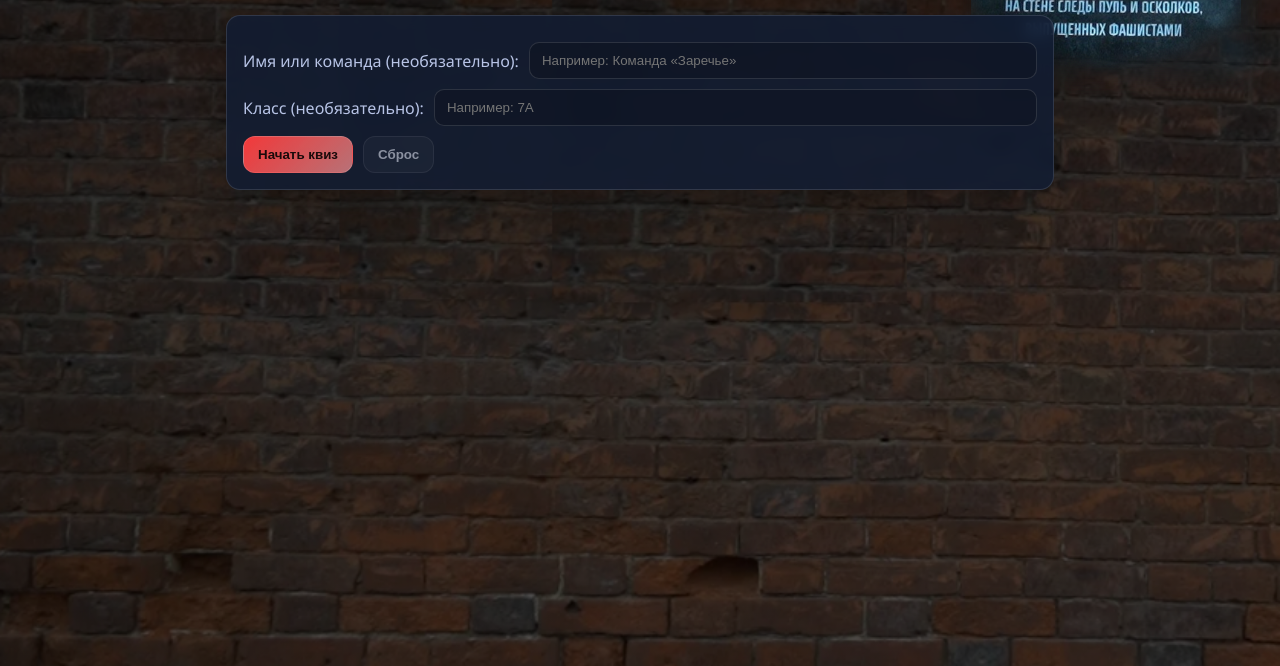
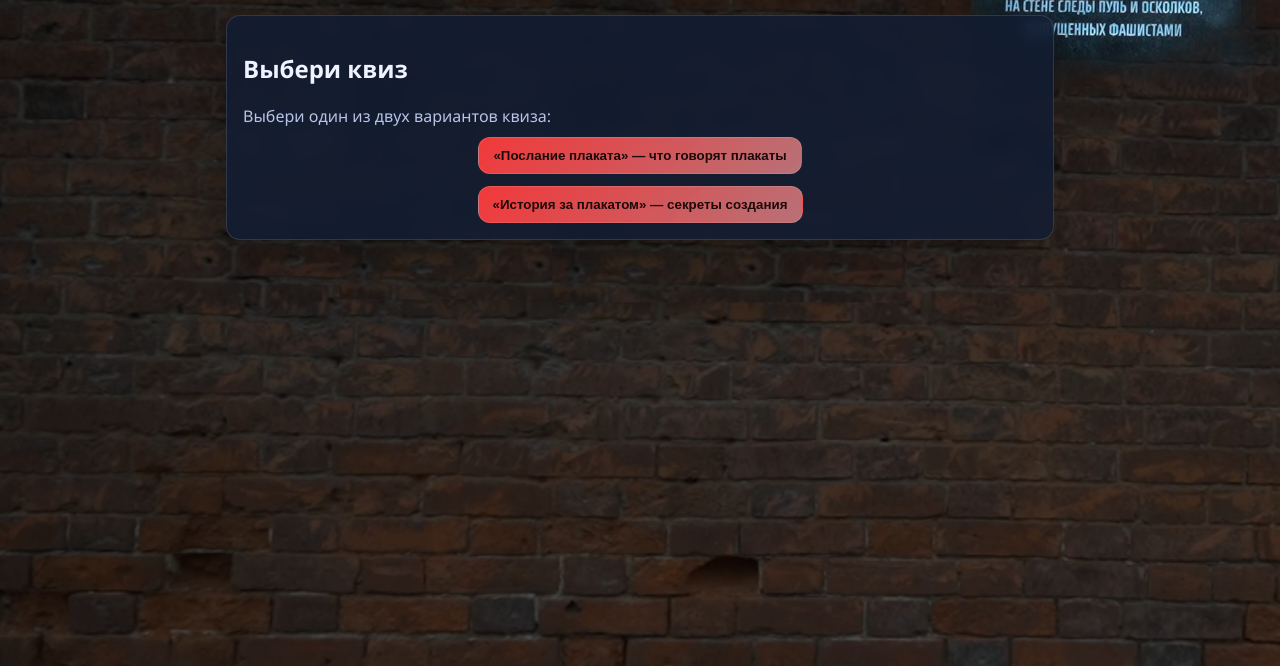
Before and after one commit to annyp4st/quiz1posterstalks, a plain HTML site: page index.html in a window 1280 px wide. Shown: the part 134-800 px from the top of the page. Drawn offline with Linux system fonts and the light colour scheme.

Commit message:
Add files via upload

```diff
--- a/index.html
+++ b/index.html
@@ -15,7 +15,16 @@
         </p>
       </header>
 
-      <section class="card">
+      <section id="quizChoice" class="card">
+        <h2>Выбери квиз</h2>
+        <p class="sub">Выбери один из двух вариантов квиза:</p>
+        <div class="row" style="flex-direction: column; gap: 12px;">
+          <button id="chooseOldQuiz" class="btn btnPrimary">«Послание плаката» — что говорят плакаты</button>
+          <button id="chooseNewQuiz" class="btn btnPrimary">«История за плакатом» — секреты создания</button>
+        </div>
+      </section>
+
+      <section id="startSection" class="card hidden">
         <div class="row">
           <label class="label" for="studentName">Имя или команда (необязательно):</label>
           <input id="studentName" class="input" type="text" placeholder="Например: Команда «Заречье»" />
@@ -25,8 +34,8 @@
           <input id="studentClass" class="input" type="text" placeholder="Например: 7А" />
         </div>
         <div class="row">
-          <button id="startBtn" class="btn btnPrimary">Начать квиз</button>
-          <button id="resetBtn" class="btn btnGhost" disabled>Сброс</button>
+          <button id="startBtn" class="btn btnPrimary hidden">Начать квиз</button>
+          <button id="resetBtn" class="btn btnGhost" disabled>Начать заново квиз</button>
         </div>
       </section>
 
--- a/quiz-data.js
+++ b/quiz-data.js
@@ -335,7 +335,7 @@ window.QUIZ_DATA_NEW = {
       imageCaption: "Один из самых узнаваемых плакатов начала войны.",
       options: [
         { id: "a", text: "Алексей Кокорекин", correct: false },
-        { id: "b", text: "группа «Кукрыниксы»", correct: false },
+        { id: "b", text: "Кукрыниксы", correct: false },
         { id: "c", text: "Дмитрий Моор", correct: true },
       ],
       explain: "Плакат «Бей фашистского гада!» был создан художником Дмитрием Моором (Дмитрий Стахиевич Орлов) в 1941 году.",
@@ -394,9 +394,9 @@ window.QUIZ_DATA_NEW = {
       imageAlt: "Плакат «Все для фронта! Все для победы!»",
       imageCaption: "Лозунг, определивший жизнь тыла.",
       options: [
-        { id: "a", text: "июнь 1941 года", correct: false },
-        { id: "b", text: "июль 1941 года", correct: true },
-        { id: "c", text: "август 1941 года", correct: false },
+        { id: "a", text: "Июнь 1941 года", correct: false },
+        { id: "b", text: "Июль 1941 года", correct: true },
+        { id: "c", text: "Август 1941 года", correct: false },
       ],
       explain: "Лозунг «Все для фронта, все для победы!» был провозглашён И.В. Сталиным в его выступлении по радио 3 июля 1941 года.",
     },
@@ -405,7 +405,7 @@ window.QUIZ_DATA_NEW = {
       type: "choice",
       title: "Плакат «Наша Правда! Бейтесь до смерти!» - обращение к славе минувших поколений, опора на авторитет легендарных полководцев. Чей образ использовал Виктор Иванов в плакате?",
       prompt: "Выбери легендарного полководца.",
-      image: "./assets/posters/pust-vdohnovlyaet-vas-v-etoy-voyne-muzhestvennyy-obraz-nashih-velikih-predkov-i-v-stalin-1941.jpg",
+      image: "./assets/posters/nasha-pravda-boytes-do-smerti-564x850.jpg",
       imageAlt: "Плакат с изображением исторических героев",
       imageCaption: "Плакат с исторической параллелью, включая Александра Невского.",
       options: [
@@ -439,7 +439,7 @@ window.QUIZ_DATA_NEW = {
       imageAlt: "Плакат «Дойдём до Берлина!»",
       imageCaption: "Плакат с образом героя-снайпера Василия Голосова.",
       options: [
-        { id: "a", text: "участвовал", correct: false },
+        { id: "a", text: "Участвовал", correct: false },
         { id: "b", text: "Нет, он погиб раньше", correct: true },
       ],
       explain: "Василий Голосов, прообраз солдата на плакатах, был выдающимся снайпером, но погиб 16 августа 1943 года и не участвовал в битве за Берлин. Его образ использован как символ всех солдат, дошедших до Победы.",
--- a/quiz.js
+++ b/quiz.js
@@ -3,6 +3,7 @@
 const quizChoiceEl = document.getElementById("quizChoice");
 const chooseOldQuizBtn = document.getElementById("chooseOldQuiz");
 const chooseNewQuizBtn = document.getElementById("chooseNewQuiz");
+const startSectionEl = document.getElementById("startSection");
 
 // Текущий выбранный квиз (по умолчанию null)
 let currentQuiz = null;
@@ -136,10 +137,12 @@ function setReward(reward) {
 }
 
 function show(el) {
+  if (!el) return;
   el.classList.remove("hidden");
 }
 
 function hide(el) {
+  if (!el) return;
   el.classList.add("hidden");
 }
 
@@ -229,14 +232,15 @@ function resetState() {
   nextBtn.disabled = true;
   resetBtn.disabled = true;
 
-  // Показываем выбор квиза, скрываем кнопку "Начать"
+  // Показываем выбор квиза, скрываем секцию с кнопкой "Начать"
   show(quizChoiceEl);
+  hide(startSectionEl);
   hide(startBtn);
   currentQuiz = null;
 
   // Сбрасываем подсветку выбранных квизов
-  chooseOldQuizBtn.classList.remove("selected");
-  chooseNewQuizBtn.classList.remove("selected");
+  if (chooseOldQuizBtn) chooseOldQuizBtn.classList.remove("selected");
+  if (chooseNewQuizBtn) chooseNewQuizBtn.classList.remove("selected");
 }
 
 function renderQuestion() {
@@ -558,23 +562,29 @@ function downloadPng(filename, text) {
 }
 
 // Обработчики выбора квиза
+if (chooseOldQuizBtn) {
   chooseOldQuizBtn.addEventListener("click", () => {
     window.QUIZ_DATA = window.QUIZ_DATA_OLD;
     currentQuiz = "old";
     hide(quizChoiceEl);
+    show(startSectionEl);
     show(startBtn);
-  chooseOldQuizBtn.classList.add("selected");
-  chooseNewQuizBtn.classList.remove("selected");
+    if (chooseOldQuizBtn) chooseOldQuizBtn.classList.add("selected");
+    if (chooseNewQuizBtn) chooseNewQuizBtn.classList.remove("selected");
   });
+}
 
+if (chooseNewQuizBtn) {
   chooseNewQuizBtn.addEventListener("click", () => {
     window.QUIZ_DATA = window.QUIZ_DATA_NEW;
     currentQuiz = "new";
     hide(quizChoiceEl);
+    show(startSectionEl);
     show(startBtn);
-  chooseNewQuizBtn.classList.add("selected");
-  chooseOldQuizBtn.classList.remove("selected");
+    if (chooseNewQuizBtn) chooseNewQuizBtn.classList.add("selected");
+    if (chooseOldQuizBtn) chooseOldQuizBtn.classList.remove("selected");
   });
+}
 
 startBtn.addEventListener("click", () => {
   if (started || !currentQuiz) return;
```
Lines whose indentation alone changed are shown as unchanged.
